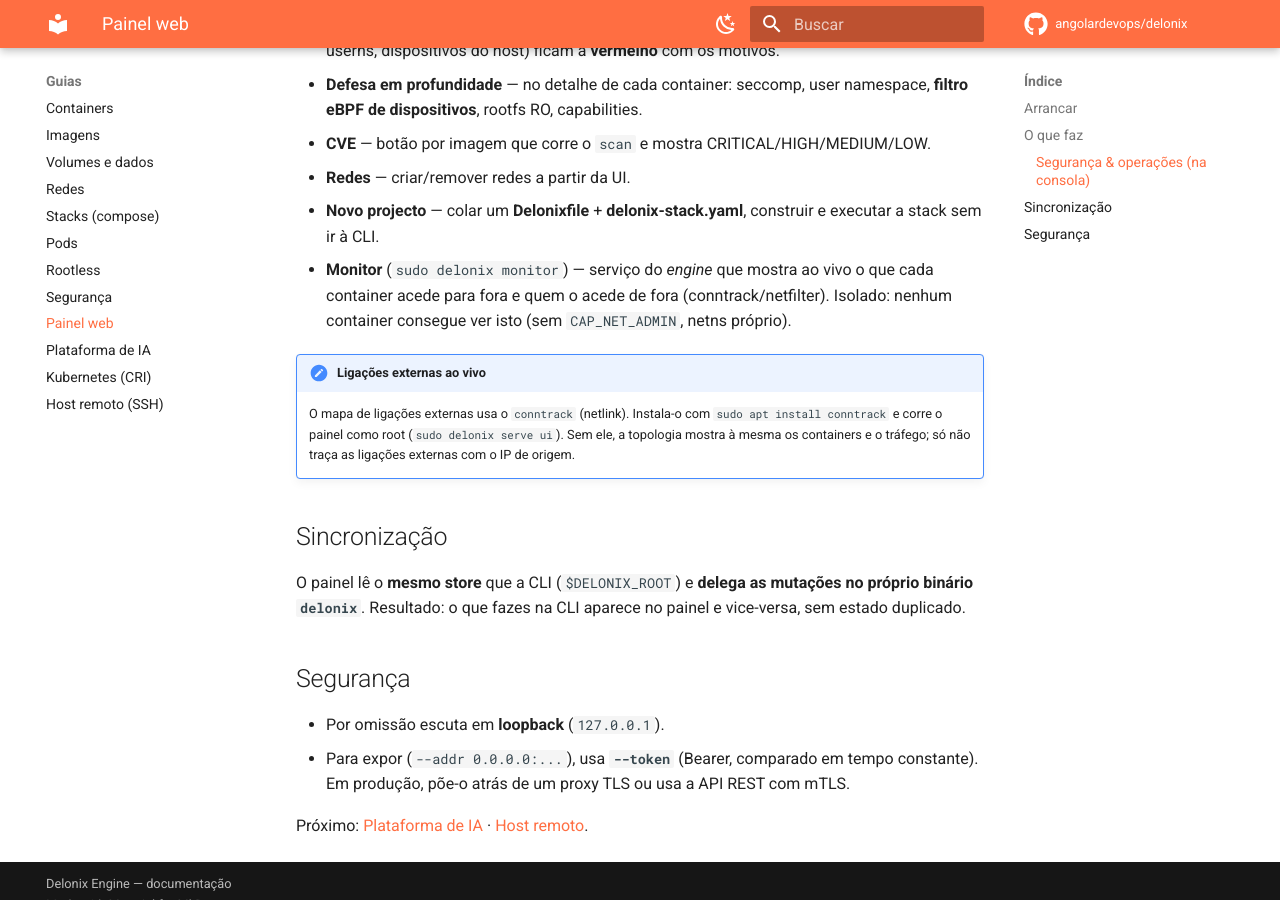
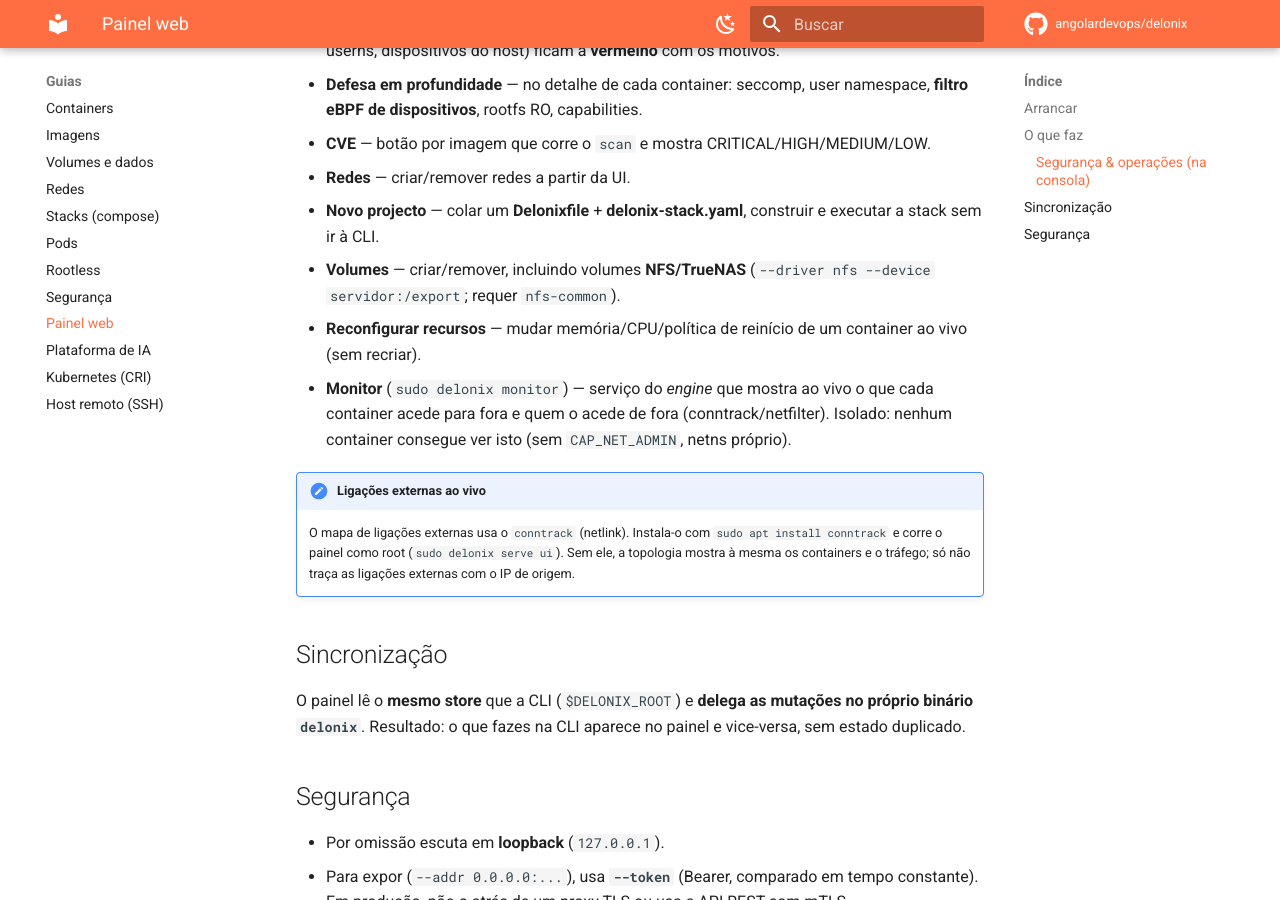
Before and after one commit to angolardevops/delonix, an MkDocs documentation site: the page built from docs/guides/web-ui.md, in a window 1280 px wide and 900 px high, scrolled down 1142 px. Built offline with MkDocs 1.6.1 and Material for MkDocs 9.7.7, drawn with Linux system fonts in a browser that asks for light colours; comment, search, counter and statistics services are not loaded.

Commit message:
docs: console v0.1.20-21 (volumes NFS/TrueNAS, reconfigurar recursos)

```diff
--- a/docs/guides/web-ui.md
+++ b/docs/guides/web-ui.md
@@ -43,6 +43,10 @@ ecossistema** do Engine num único snapshot (`/api/state`) e actualiza-se sozinh
 - **Redes** — criar/remover redes a partir da UI.
 - **Novo projecto** — colar um **Delonixfile** + **delonix-stack.yaml**, construir
   e executar a stack sem ir à CLI.
+- **Volumes** — criar/remover, incluindo volumes **NFS/TrueNAS** (`--driver nfs
+  --device servidor:/export`; requer `nfs-common`).
+- **Reconfigurar recursos** — mudar memória/CPU/política de reinício de um
+  container ao vivo (sem recriar).
 - **Monitor** (`sudo delonix monitor`) — serviço do *engine* que mostra ao vivo o
   que cada container acede para fora e quem o acede de fora (conntrack/netfilter).
   Isolado: nenhum container consegue ver isto (sem `CAP_NET_ADMIN`, netns próprio).
```
